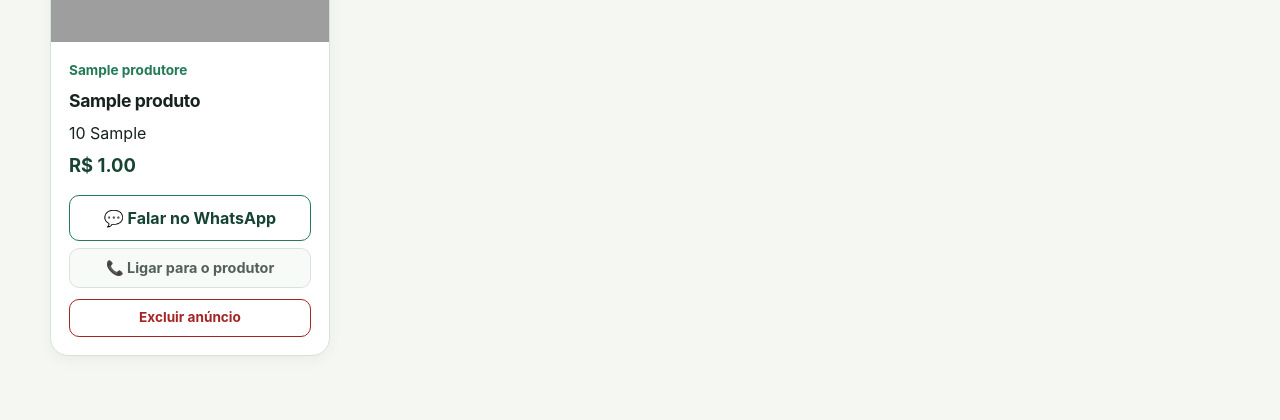
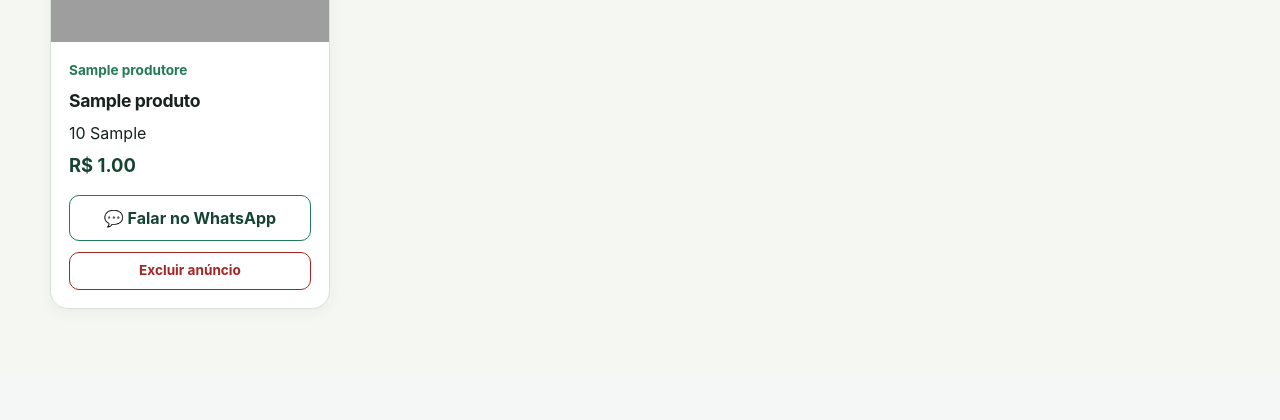
Before and after one commit to AlunoLucasGC/ProjectInteger, a Flask app: page / in a window 1280 px wide. Shown: the part 923-1343 px from the top of the page. After the commit the page ends 1232 px from the top, so only its background shows below. Run offline with Flask 3, Linux system fonts and the light colour scheme; tables that the repository leaves empty hold one stand-in row (values such as "Sample post"); grey boxes are pictures that could not be loaded.

Commit message:
refactor: remove botão de ligação do catálogo

```diff
--- a/templates/index.html
+++ b/templates/index.html
@@ -19,7 +19,6 @@
           {% set telefone = produto.contato|replace(' ', '')|replace('(', '')|replace(')', '')|replace('-', '')|replace('+', '') %}
           {% if telefone %}
             <a class="contact" href="https://wa.me/{{ telefone }}?text={{ ('Olá! Encontrei seu anúncio de ' ~ produto.nome ~ ' no Feira Fácil e gostaria de saber mais sobre o produto.')|urlencode }}" target="_blank" rel="noopener noreferrer">💬 Falar no WhatsApp</a>
-            <a class="contact-secondary" href="tel:{{ telefone }}">📞 Ligar para o produtor</a>
           {% else %}
             <span class="contact-disabled">Contato indisponível</span>
           {% endif %}
```
